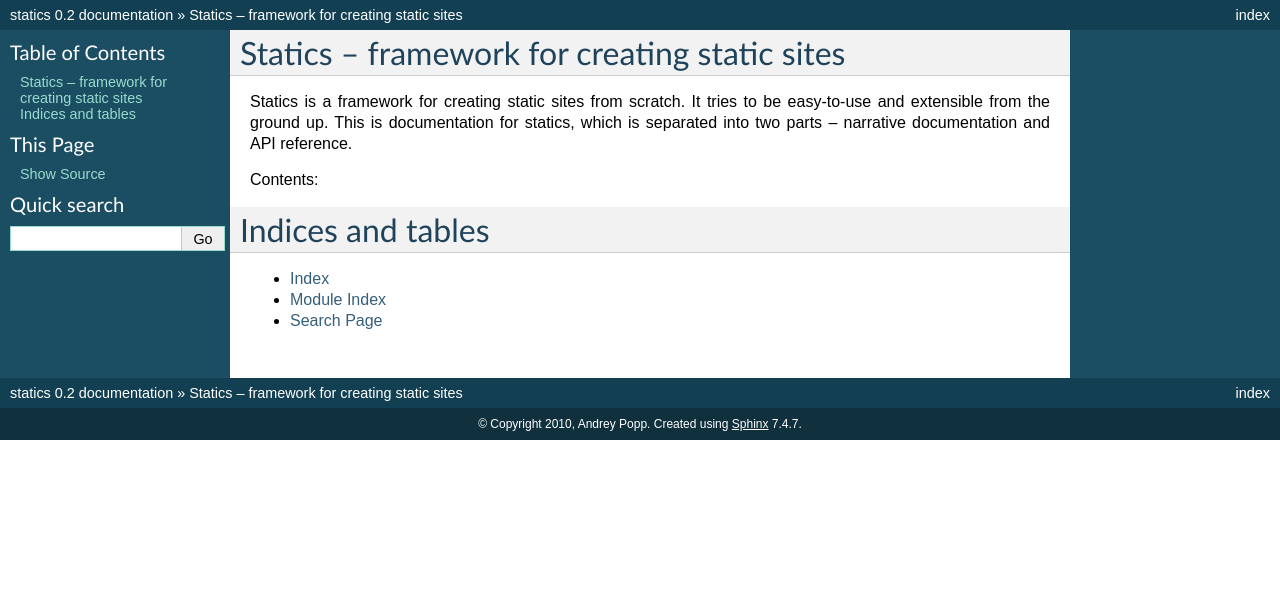
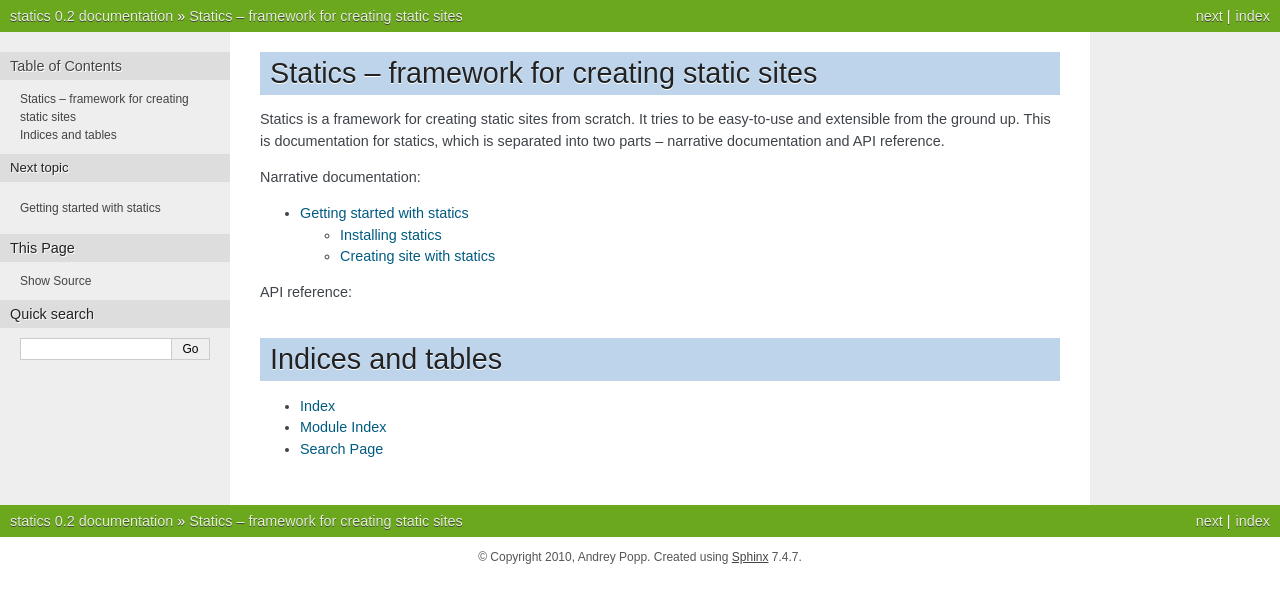
Before and after one commit to andreypopp/statics, a Sphinx documentation site: the page built from docs/index.rst, in a window 1280 px wide. Shown: the top 603 px of the page. Built offline with Sphinx 7.4.7, drawn with Linux system fonts in a browser that asks for light colours; part of the change alters nothing that is shown.

Commit message:
Try to document statics.

```diff
--- a/docs/conf.py
+++ b/docs/conf.py
@@ -91,7 +91,7 @@ pygments_style = 'sphinx'
 
 # The theme to use for HTML and HTML Help pages.  See the documentation for
 # a list of builtin themes.
-html_theme = 'default'
+html_theme = 'nature'
 
 # Theme options are theme-specific and customize the look and feel of a theme
 # further.  For a list of options available for each theme, see the
--- /dev/null
+++ b/docs/getting_started.rst
@@ -0,0 +1,54 @@
+Getting started with statics
+============================
+
+This is about how to get statics powered site running. Ofcourse, you need
+statics installed.
+
+Installing statics
+------------------
+
+Install statics with the following command::
+
+    $ easy_install statics
+
+Or if you're using virtualenv::
+
+    $ virtualenv --no-site-packages mysiteenv
+    $ source mysiteenv/bin/activate
+    (mysiteenv) $ easy_install statics
+
+I'm, personally, prefer using virtualenv each time I'm using Python, but you
+can go another way here, there is no problem. Just remember, if something goes
+wrong -- please first try to reproduce problem inside isolated (created with
+``--no-site-packages``) virtualenv instance and just after that -- report a bug.
+You have been warned.
+
+Creating site with statics
+--------------------------
+
+Create new site with command::
+
+    $ statics-init mysite
+
+After that there will be directory named ``mysite`` with the following contents:
+
+::
+
+    mysite
+    |-- build
+    |-- site.conf
+    |-- src
+    |   |-- index.txt
+    |   `-- static
+    |-- static.py
+    `-- templates
+        `-- page.html
+
+There are site configuration ``site.conf`` stored in ini-like format, script
+``statics.py`` used for building your site.
+
+Now you have just run::
+
+    $ ./statics.py build
+
+And point your webserver to ``./build`` directory.
--- a/docs/index.rst
+++ b/docs/index.rst
@@ -6,7 +6,14 @@ easy-to-use and extensible from the ground up. This is documentation for
 statics, which is separated into two parts -- narrative documentation and API
 reference.
 
-Contents:
+Narrative documentation:
+
+.. toctree::
+   :maxdepth: 2
+
+   getting_started
+
+API reference:
 
 .. toctree::
    :maxdepth: 2
```
